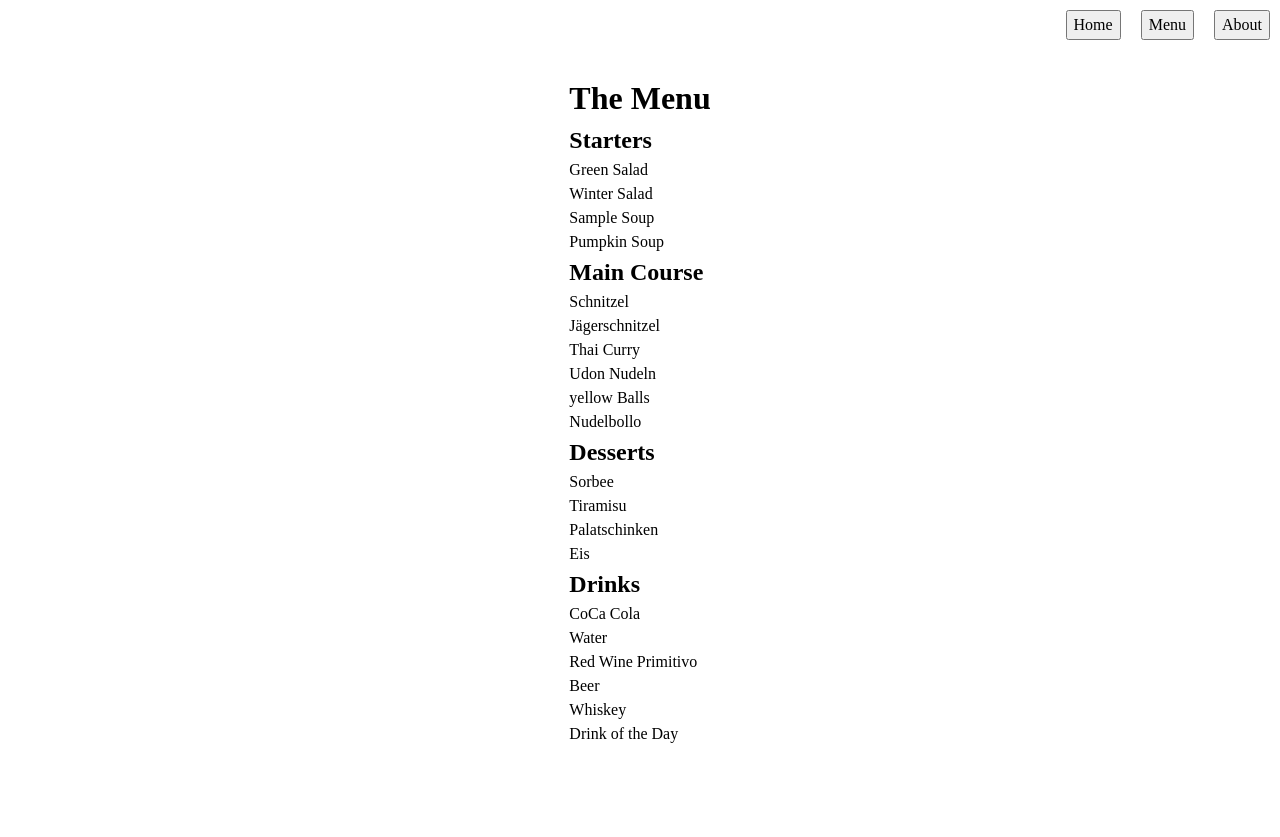
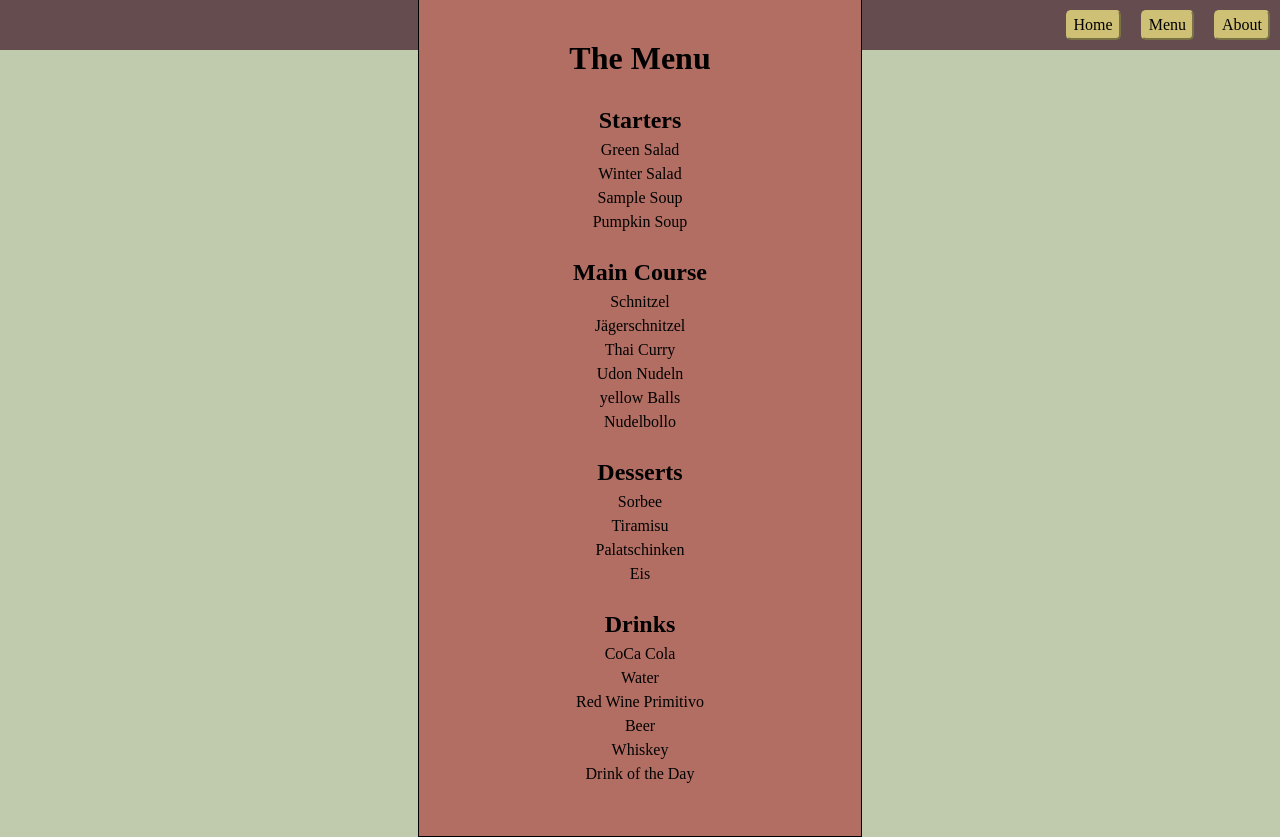
Before and after one commit to JonusBurger/Top-Restaurant, a website built with webpack: page src/template.html in a window 1280 px wide. Both pictures are taken after a click on the button "Menu". Before the commit the page ends 800 px from the top, so only its background shows below. Built offline with nearby package versions, Linux system fonts and the light colour scheme.

Commit message:
finish layout and styling

```diff
--- a/src/buildMenu.js
+++ b/src/buildMenu.js
@@ -4,6 +4,7 @@ export default function buildMenu() {
     centerDiv.classList.add("center");
     const gridDiv = document.createElement("div");
     gridDiv.classList.add("gridContact");
+    gridDiv.classList.add("menu");
     const header = document.createElement("h1");
     header.classList.add("MenuHeader");
     header.innerText = "The Menu"
--- a/src/styles.css
+++ b/src/styles.css
@@ -47,12 +47,25 @@
   isolation: isolate;
   }
 
+#root {
+
+}
+
+body {
+  --primary-color: #C0CAAD;
+  --secondary-color: #654C4F;
+  --menu-color: #B26E63;
+  --button-color: #CEC075;
+  background-color: var(--primary-color);
+}
+
 nav {
   display: flex;
   justify-content: end;
   gap: 20px;
   padding: 10px;
   height: max(50, 10vh);
+  background-color: var(--secondary-color);
 }
 
 #content {
@@ -70,6 +83,7 @@ nav {
   display: grid;
   grid-template-columns: 1fr 1fr;
   grid-template-rows: 100px repeat(2, minmax(300px, 1fr));
+  gap: 20px;
 }
 
 h1 {
@@ -92,3 +106,27 @@ img {
   align-items: center;
   justify-content: center;
 }
+
+.gridContact {
+  display: flex;
+  flex-direction:column;
+  gap: 20px;
+  padding: 50px 150px;
+  border: 1px black solid;
+}
+
+.menu {
+  background-color: var(--menu-color);
+}
+
+.gridCellMenu {
+  display: flex;
+  flex-direction: column;
+  align-items: center;
+}
+
+button {
+  background-color: var(--button-color);
+  border-radius: 5px;
+  border-color: var(--button-color);
+}
```
